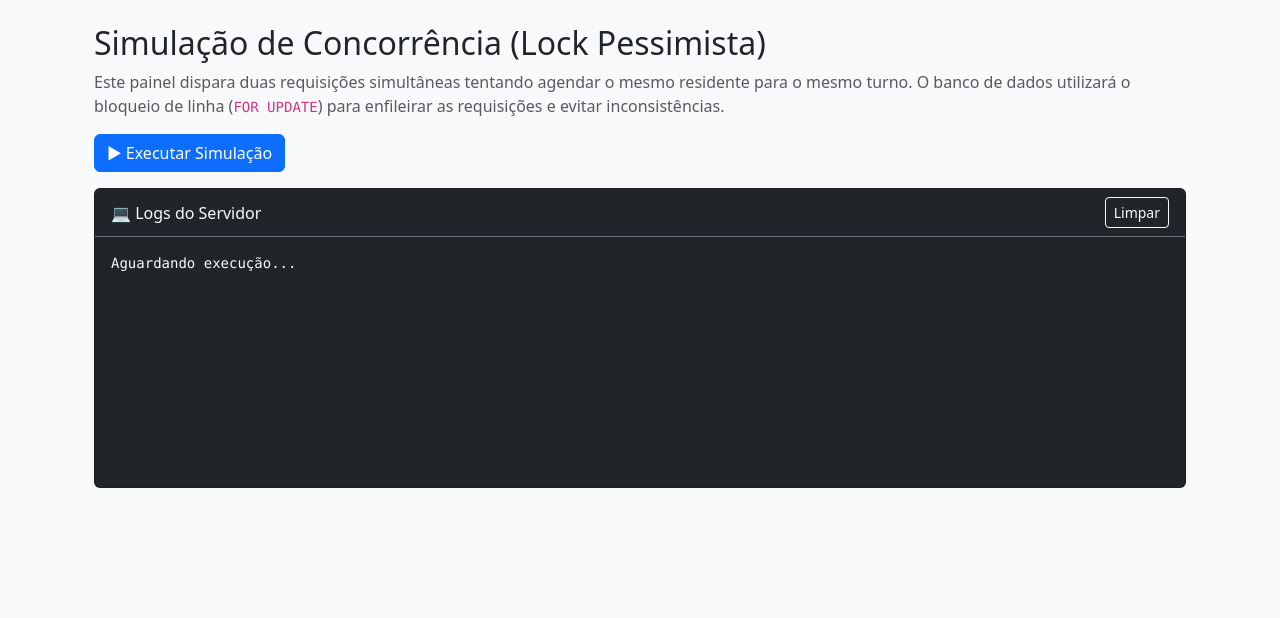
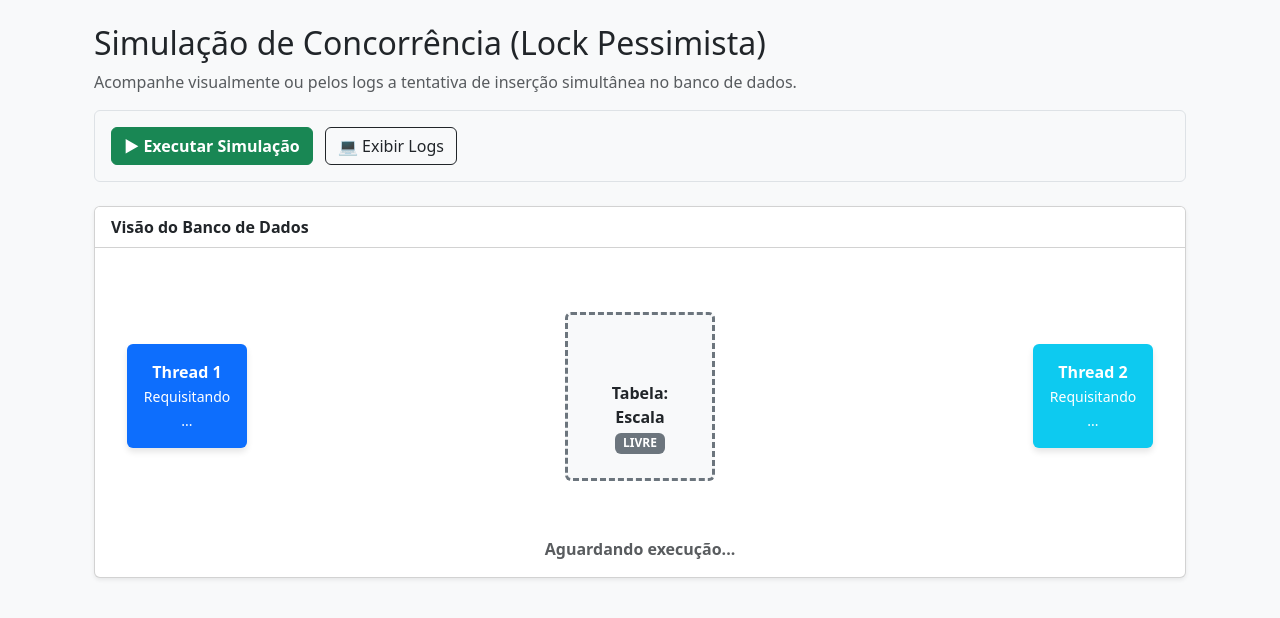
Before and after one commit to antoniofpneto/Sistema-de-Gestao-Hospitalar-Dra-Yuska-Maritan-Brito-Projeto-Banco-de-Dados-, a Flask app: page /concorrencia in a window 1280 px wide. Shown: the part 80-698 px from the top of the page. Run offline with Flask 3, Linux system fonts and the light colour scheme; some libraries are stand-ins or nearby versions.

Commit message:
feat: adicionando animação para visualização da simulação de concorrência

```diff
--- a/app/templates/concorrencia.html
+++ b/app/templates/concorrencia.html
@@ -1,24 +1,78 @@
 {% extends 'base.html' %}
 
 {% block content %}
+<style>
+    /* Estilos para a animação dos bloquinhos */
+    .transition-all {
+        transition: all 0.5s ease-in-out;
+    }
+    .box-thread {
+        width: 120px;
+        text-align: center;
+        box-shadow: 0 4px 6px rgba(0,0,0,0.1);
+        position: relative;
+        z-index: 2;
+    }
+    .box-db {
+        width: 150px;
+        text-align: center;
+        border: 3px dashed #6c757d;
+        z-index: 1;
+    }
+</style>
+
 <div class="container mt-4">
     <h2>Simulação de Concorrência (Lock Pessimista)</h2>
     <p class="text-muted">
-        Este painel dispara duas requisições simultâneas tentando agendar o mesmo residente para o mesmo turno.
-        O banco de dados utilizará o bloqueio de linha (<code>FOR UPDATE</code>) para enfileirar as requisições e evitar inconsistências.
+        Acompanhe visualmente ou pelos logs a tentativa de inserção simultânea no banco de dados.
     </p>
 
-    <div class="mb-3">
-        <button id="btn-simular" class="btn btn-primary" onclick="rodarSimulacao()">
+    <!-- Botões de Controle -->
+    <div class="mb-4 bg-light p-3 rounded border">
+        <button id="btn-simular" class="btn btn-success fw-bold me-2" onclick="rodarSimulacao()">
             ▶ Executar Simulação
         </button>
 
-        <span id="loading-spinner" class="spinner-border spinner-border-sm text-primary ms-2" style="display: none;" role="status"></span>
-        <span id="loading-text" class="ms-1 text-primary" style="display: none;">Processando transações... (aguarde 3 segundos)</span>
+        <button class="btn btn-outline-dark" onclick="alternarAba('logs')">
+            💻 Exibir Logs
+        </button>
+
+        <span id="loading-spinner" class="spinner-border spinner-border-sm text-success ms-3" style="display: none;" role="status"></span>
+        <span id="loading-text" class="ms-1 text-success fw-bold" style="display: none;">Processando transações...</span>
     </div>
 
-    <!-- Terminal Visual -->
-    <div class="card bg-dark text-light mt-3">
+    <!-- TELA 1: Animação Visual -->
+    <div id="area-animacao" class="card shadow-sm mb-4">
+        <div class="card-header bg-white fw-bold">Visão do Banco de Dados</div>
+        <div class="card-body">
+            <div class="d-flex justify-content-between align-items-center py-5 px-3">
+
+                <!-- Bloquinho da Thread 1 -->
+                <div id="bloco-t1" class="p-3 bg-primary text-white rounded transition-all box-thread">
+                    <strong>Thread 1</strong><br><small>Requisitando...</small>
+                </div>
+
+                <!-- Bloquinho do Banco (Tabela Escala) -->
+                <div id="bloco-db" class="p-4 bg-light text-dark rounded transition-all box-db">
+                    <i class="fas fa-database mb-2 fs-3"></i><br>
+                    <strong>Tabela: Escala</strong><br>
+                    <span id="status-db" class="badge bg-secondary">LIVRE</span>
+                </div>
+
+                <!-- Bloquinho da Thread 2 -->
+                <div id="bloco-t2" class="p-3 bg-info text-white rounded transition-all box-thread">
+                    <strong>Thread 2</strong><br><small>Requisitando...</small>
+                </div>
+
+            </div>
+            <div id="animacao-legenda" class="text-center mt-2 fw-bold text-muted">
+                Aguardando execução...
+            </div>
+        </div>
+    </div>
+
+    <!-- TELA 2: Terminal de Logs (Oculto por padrão) -->
+    <div id="area-logs" class="card bg-dark text-light mb-4" style="display: none;">
         <div class="card-header border-secondary d-flex justify-content-between align-items-center">
             <span>💻 Logs do Servidor</span>
             <button class="btn btn-sm btn-outline-light" onclick="limparTerminal()">Limpar</button>
@@ -30,24 +84,99 @@
 </div>
 
 <script>
+    // --- 1. FUNÇÃO PARA ALTERNAR AS TELAS ---
+    function alternarAba(aba) {
+        const areaAnimacao = document.getElementById('area-animacao');
+        const areaLogs = document.getElementById('area-logs');
+
+        if (aba === 'animacao') {
+            areaAnimacao.style.display = 'block';
+            areaLogs.style.display = 'none';
+        } else if (aba === 'logs') {
+            areaAnimacao.style.display = 'none';
+            areaLogs.style.display = 'block';
+        }
+    }
+
     function limparTerminal() {
         document.getElementById('terminal-output').innerHTML = "Aguardando execução...";
     }
 
+    // --- 2. FUNÇÃO QUE EXECUTA A ANIMAÇÃO VISUAL ---
+    function executarAnimacao() {
+        const t1 = document.getElementById('bloco-t1');
+        const t2 = document.getElementById('bloco-t2');
+        const db = document.getElementById('bloco-db');
+        const dbStatus = document.getElementById('status-db');
+        const legenda = document.getElementById('animacao-legenda');
+
+        // Resetar posições e cores
+        t1.style.transform = "translateX(0)";
+        t2.style.transform = "translateX(0)";
+        t1.className = "p-3 bg-primary text-white rounded transition-all box-thread";
+        t2.className = "p-3 bg-info text-white rounded transition-all box-thread";
+        db.style.borderColor = "#6c757d";
+        dbStatus.className = "badge bg-secondary";
+        dbStatus.innerText = "LIVRE";
+
+        // Passo 1: Threads se movem em direção ao banco
+        setTimeout(() => {
+            legenda.innerText = "Ambas as threads tentam acessar a mesma vaga na escala...";
+            t1.style.transform = "translateX(150px)";
+            t2.style.transform = "translateX(-150px)";
+        }, 500);
+
+        // Passo 2: Thread 1 chega primeiro e pega o Lock
+        setTimeout(() => {
+            legenda.innerText = "Thread 1 adquire o Lock Pessimista. O Banco bloqueia a linha!";
+            t1.classList.replace('bg-primary', 'bg-warning');
+            db.style.borderColor = "#ffc107"; // Amarelo
+            dbStatus.className = "badge bg-warning text-dark";
+            dbStatus.innerText = "LOCKED (Em uso)";
+        }, 1200);
+
+        // Passo 3: Thread 2 bate na porta e é bloqueada
+        setTimeout(() => {
+            legenda.innerText = "Thread 2 é colocada em espera (conflito detectado).";
+            t2.classList.replace('bg-info', 'bg-danger');
+            t2.innerHTML = "<strong>Thread 2</strong><br><small>Bloqueada 🛑</small>";
+        }, 1800);
+
+        // Passo 4: Fim da transação (3 a 4 segundos depois)
+        setTimeout(() => {
+            legenda.innerText = "Thread 1 salva com sucesso. Thread 2 sofre Rollback.";
+            t1.classList.replace('bg-warning', 'bg-success');
+            t1.innerHTML = "<strong>Thread 1</strong><br><small>Salvo ✅</small>";
+
+            db.style.borderColor = "#198754"; // Verde
+            dbStatus.className = "badge bg-success";
+            dbStatus.innerText = "ATUALIZADO";
+
+            t2.style.transform = "translateX(0)"; // T2 volta pra trás
+        }, 4200); // 4200ms para bater com os 3 segundos do time.sleep() do backend
+    }
+
+    // --- 3. FUNÇÃO PRINCIPAL (CHAMA API E ANIMAÇÃO) ---
     async function rodarSimulacao() {
         const btn = document.getElementById('btn-simular');
         const spinner = document.getElementById('loading-spinner');
         const loadingText = document.getElementById('loading-text');
         const terminal = document.getElementById('terminal-output');
 
-        // Alterar o estado da interface para carregamento
+        // Bloqueia botão e exibe loading
         btn.disabled = true;
         spinner.style.display = 'inline-block';
         loadingText.style.display = 'inline';
-        terminal.innerHTML = "Disparando threads concorentes...\n";
+        terminal.innerHTML = "Disparando threads concorrentes...\n";
+
+        // Força a tela de animação a aparecer quando clica no Play
+        alternarAba('animacao');
+
+        // Dispara a coreografia dos bloquinhos
+        executarAnimacao();
 
         try {
-            // Fazer a chamada para a nossa API no Flask
+            // Dispara a requisição real pro Backend
             const response = await fetch('/api/simular-concorrencia', {
                 method: 'POST',
                 headers: { 'Content-Type': 'application/json' }
@@ -55,7 +184,7 @@
 
             const data = await response.json();
 
-            // Renderizar os logs retornados com cores
+            // Escreve os logs reais que voltaram do banco
             terminal.innerHTML = "";
             data.logs.forEach(log => {
                 let colorClass = 'text-light';
@@ -69,7 +198,7 @@
         } catch (error) {
             terminal.innerHTML += `<span class="text-danger">Erro de rede ao conectar com o servidor: ${error}</span>\n`;
         } finally {
-            // Restaurar o botão
+            // Libera o botão após o término (independente do tempo da animação)
             btn.disabled = false;
             spinner.style.display = 'none';
             loadingText.style.display = 'none';
```
